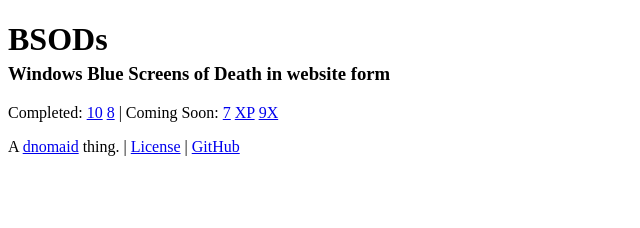
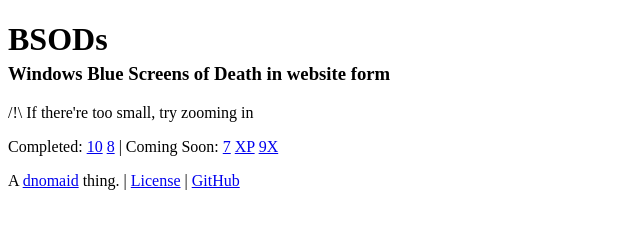
Before and after one commit to Amethyst-M/BSODs, a plain HTML site: page index.html in a window 1280 px wide. Shown: the whole page, without its empty margins (0-640 px from the left). Drawn offline with Linux system fonts and the light colour scheme.

Commit message:
add notice

```diff
--- a/index.html
+++ b/index.html
@@ -11,6 +11,7 @@
   <body>
     <h1 style="margin-bottom: 5px;">BSODs</h1>
     <h3 style="margin-top: 5px;">Windows Blue Screens of Death in website form</h3>
+    <p>/!\ If there're too small, try zooming in</p>
     <p>Completed: <a href="10"> 10</a> <a href="10/8.html">8</a> | Coming Soon: <a href="7">7</a> <a href="XP">XP</a> <a href="9X">9X</a></p>
     <p>A <a href="https://dnomaid.co.uk/?utm_source=footer&utm_medium=BSODs">dnomaid</a> thing. | <a href="https://github.com/mrDnomaid/BSODs/blob/master/LICENSE.md">License</a> | <a href="https://github.com/mrDnomaid/BSODs">GitHub</a></p>
   </body>
```
